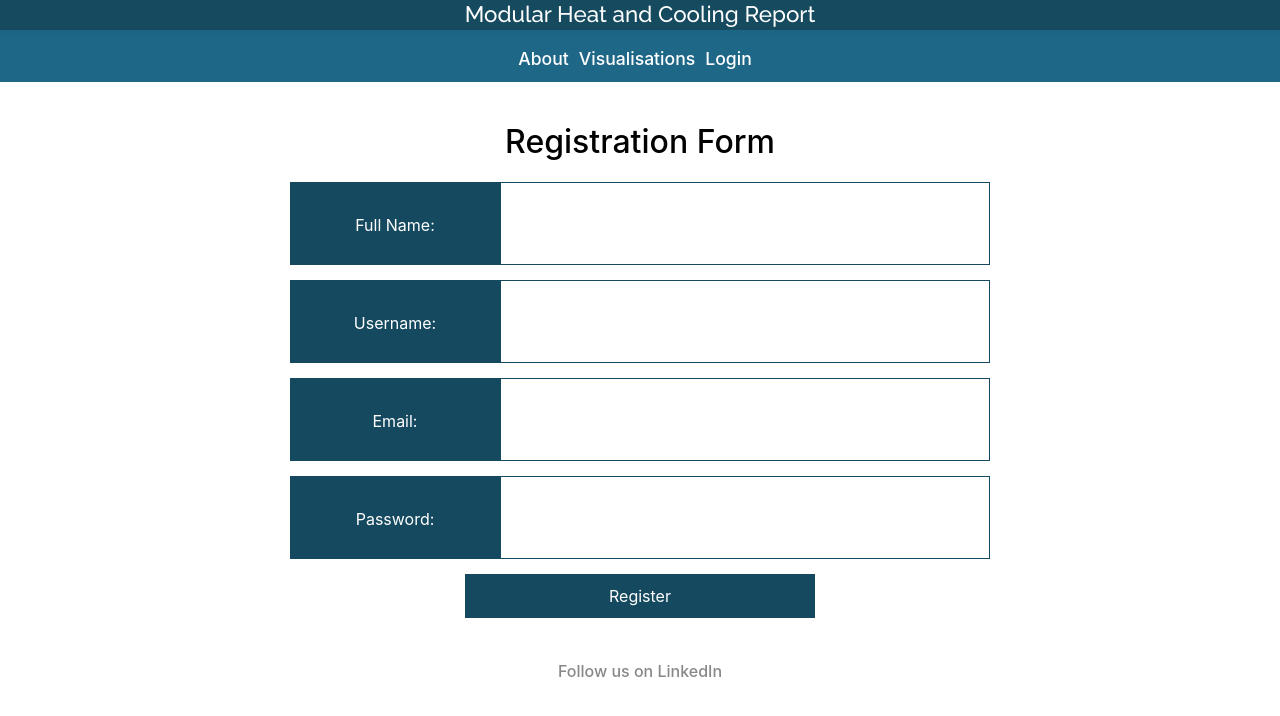
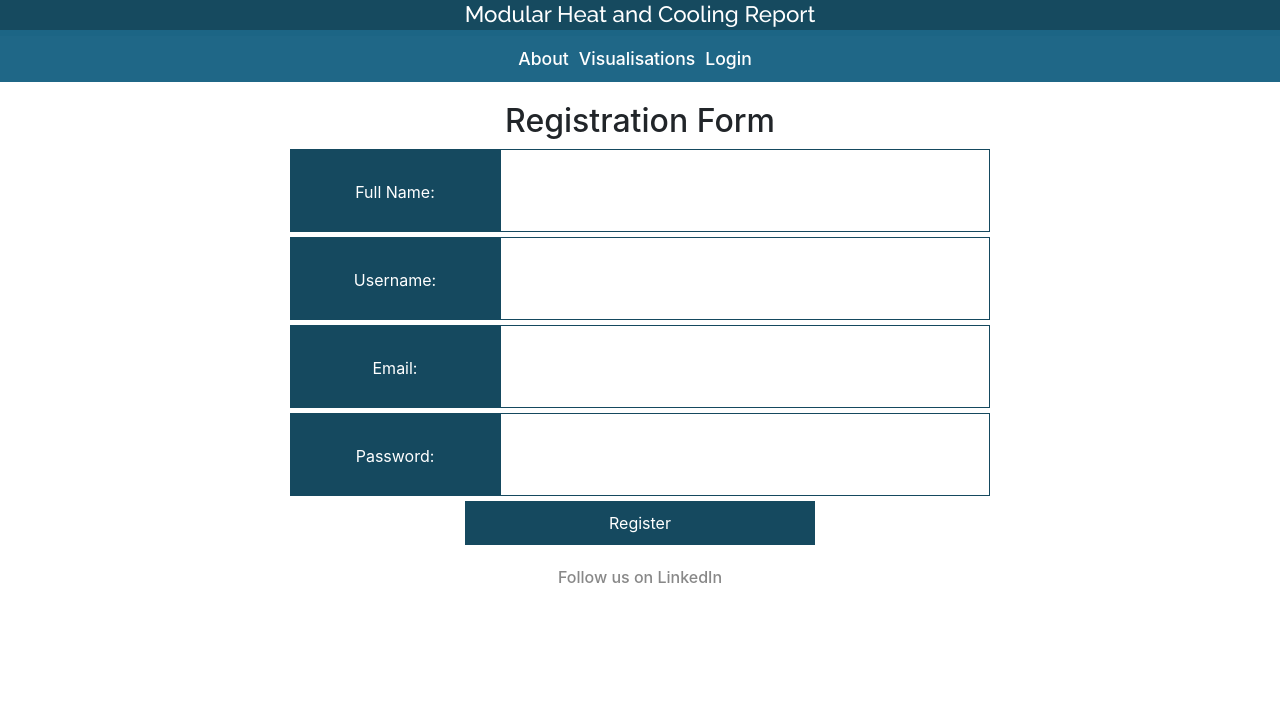
Before and after one commit to feifei1002/energy-visualisation, a React (Vite) app in the folder Code/Frontend/: page /register in a window 1280 px wide. Shown: the top 716 px of the page. Built offline with nearby package versions, Linux system fonts and the light colour scheme.

Commit message:
Adding in the need for jsx token to access admin-only elements

```diff
--- a/Code/Frontend/src/components/RegisterComponent.jsx
+++ b/Code/Frontend/src/components/RegisterComponent.jsx
@@ -36,11 +36,12 @@ const RegistrationForm = () => {
         }
     };
 
+
     return (
         <div>
             <form onSubmit={handleRegistration} className="register-form">
                 <h2>Registration Form</h2>
-                <div className="form-group">
+                <div className="form-group-register">
                     <label htmlFor="fullName">Full Name:</label>
                     <input
                         type="text"
@@ -51,7 +52,7 @@ const RegistrationForm = () => {
                         autoComplete="name"
                     />
                 </div>
-                <div className="form-group">
+                <div className="form-group-register">
                     <label htmlFor="username">Username:</label>
                     <input
                         type="text"
@@ -62,7 +63,7 @@ const RegistrationForm = () => {
                         autoComplete="username"
                     />
                 </div>
-                <div className="form-group">
+                <div className="form-group-register">
                     <label htmlFor="email">Email:</label>
                     <input
                         type="email"
@@ -73,7 +74,7 @@ const RegistrationForm = () => {
                         autoComplete="email"
                     />
                 </div>
-                <div className="form-group">
+                <div className="form-group-register">
                     <label htmlFor="password">Password:</label>
                     <input
                         type="password"
--- a/Code/Frontend/src/components/RegisterRequest.jsx
+++ b/Code/Frontend/src/components/RegisterRequest.jsx
@@ -19,6 +19,7 @@ const RegisterRequest = () => {
 
         fetchPendingUserData();
     }, []);
+
 
 
     const handleApprove = async (userId) => {
--- a/Code/Frontend/src/css/Registration.css
+++ b/Code/Frontend/src/css/Registration.css
@@ -1,28 +1,13 @@
-.register-form {
-    max-width: 800px;
-    margin: 0 auto;
-    padding: 20px;
-    background-color: #ffffff;
-    border: 1px solid #ffffff;
-    border-radius: 8px;
-    box-sizing: border-box;
-}
+/*/* Registration.css */
 
-.register-form h2 {
-    text-align: center;
-    color: #000000;
-    margin-bottom: 20px;
-}
-
-.form-group {
+.form-group-register {
     display: grid;
     grid-template-columns: 1fr;
-    /*height: 100px;*/
     line-height: 60px;
     width: 700px;
 }
 
-.form-group label {
+.form-group-register label {
     display: inline-block;
     text-align: center;
     background-color: #15495f;
@@ -30,21 +15,22 @@
     border-radius: 0;
     color: white;
     padding: 10px;
-    margin-bottom: 0;
+    margin-top: 0;
+    margin-bottom: 5px;
     box-sizing: border-box;
-    width: 100%;
+    width: 100%; /* Adjust the width for label */
     height: 83px;
     vertical-align: top;
 }
 
-.register-form input {
-    width: 100%;
+.form-group-register input {
+    width: 100%; /* Adjust the width for input */
     padding: 10px;
     border: 1px solid #15495f;
     border-radius: 0;
     box-sizing: border-box;
-    margin-top: 0;
-    margin-bottom: 0;
+    margin-top: 0px;
+    margin-bottom: 5px;
     vertical-align: top;
 }
 
@@ -61,52 +47,13 @@
     box-sizing: border-box;
 }
 
-
 .btn.register-btn:hover {
     background-color: #0f3a4d;
 }
 
 /* Media Query for larger screens */
 @media screen and (min-width: 600px) {
-    .form-group {
+    .form-group-register {
         grid-template-columns: 3fr 7fr; /* 30% for label, 70% for input */
     }
 }
-
-/*/* Registration.css */
-
-.registration-container {
-    position: fixed;
-    top: 0;
-    right: 0;
-    height: 100%;
-    background-color: #fff; /* Adjust the background color as needed */
-    box-shadow: -2px 0 5px rgba(0, 0, 0, 0.1); /* Add box shadow for a subtle effect */
-    padding: 20px;
-    width: 350px; /* Adjust the width as needed */
-    z-index: 1000; /* Ensure it's on top of other elements */
-    overflow-y: auto; /* Enable vertical scrolling if content exceeds height */
-    transition: transform 0.3s ease-in-out;
-}
-
-
-.registration-container.hidden {
-    transform: translateX(100%);
-}
-
-.registration-item {
-    margin-bottom: 15px;
-    border: 1px solid #ddd; /* Add border style */
-    padding: 10px; /* Add padding for better appearance */
-    border-radius: 5px; /* Optional: Add border-radius for rounded corners */
-}
-
-.registration-item p {
-    margin: 0;
-}
-
-.registration-item button {
-    margin-right: 10px;
-    background-color: rgba(20, 72, 94, 0.99);
-    color: #ffffff;
-}
```
